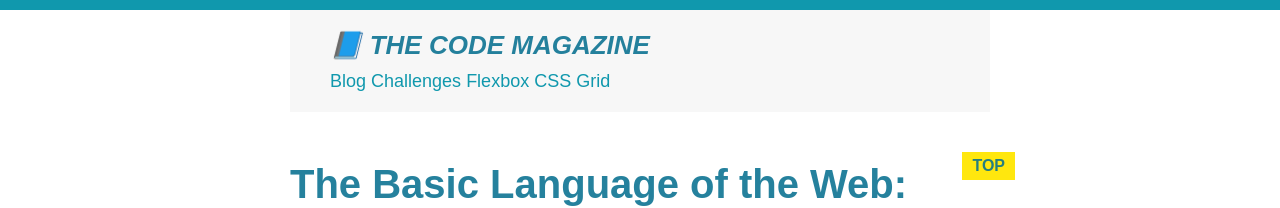
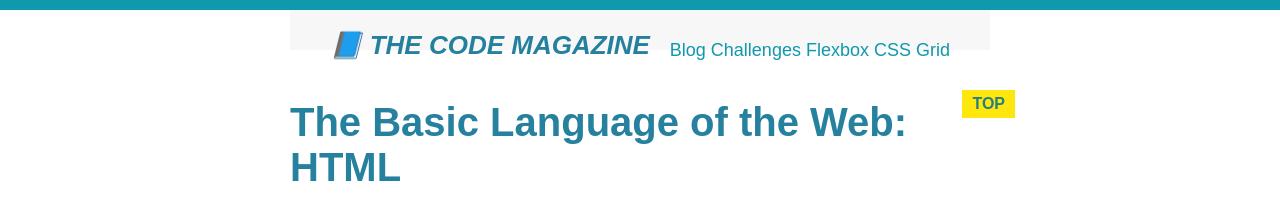
Before and after one commit to samuelsons/html, a plain HTML site: page index.html in a window 1280 px wide. Shown: the top 208 px of the page. Drawn offline with Linux system fonts and the light colour scheme.

Commit message:
CSS Float Hacks

```diff
--- a/style.css
+++ b/style.css
@@ -52,9 +52,9 @@ nav a:link {
   display: inline-block;
 }
 
-nav a:link:last-child {
+/* nav a:link:last-child {
   margin-right: 0;
-}
+} */
 
 button {
   font-size: 22px;
@@ -248,3 +248,11 @@ h2::after {
   margin-left: 20px;
   margin-top: 10px;
 }
+
+h1 {
+  float: left;
+}
+
+nav {
+  float: right;
+}
```
